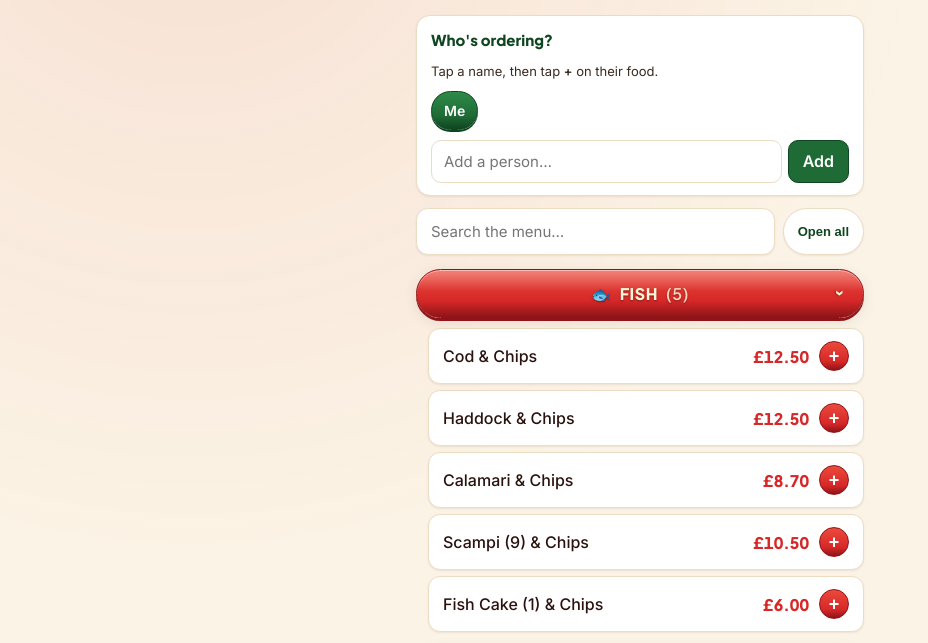
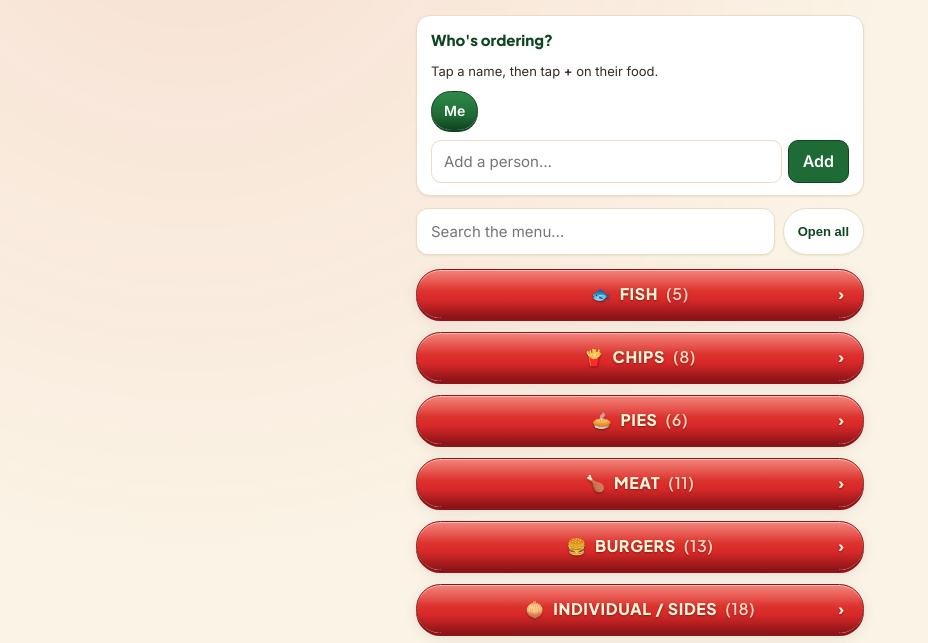
Before and after one commit to Predator1960/gerrys-menu, a plain HTML site: page index.html in a window 1280 px wide. Shown: the part 157-800 px from the top of the page, without its empty margins (0-928 px from the left). Drawn offline with nearby package versions, Linux system fonts and the light colour scheme.

Commit message:
Start with every menu category closed
Co-Authored-By: Claude Opus 5.5 <noreply@anthropic.com>

```diff
--- a/index.html
+++ b/index.html
@@ -539,12 +539,12 @@
   MENU.forEach((cat, c) => {
     const count = cat.items.filter((r) => r.length === 2).length;
     const group = document.createElement('section');
-    group.className = 'category-group' + (c === 0 ? ' open' : '');
+    group.className = 'category-group';
 
     const pill = document.createElement('button');
     pill.type = 'button';
     pill.className = 'category-pill';
-    pill.setAttribute('aria-expanded', c === 0);
+    pill.setAttribute('aria-expanded', false);
     pill.innerHTML = `<span>${cat.icon}</span><span>${cat.title}</span><span class="folder-count">(${count})</span><span class="chev">›</span>`;
     pill.addEventListener('click', () => {
       group.classList.toggle('open');
```
